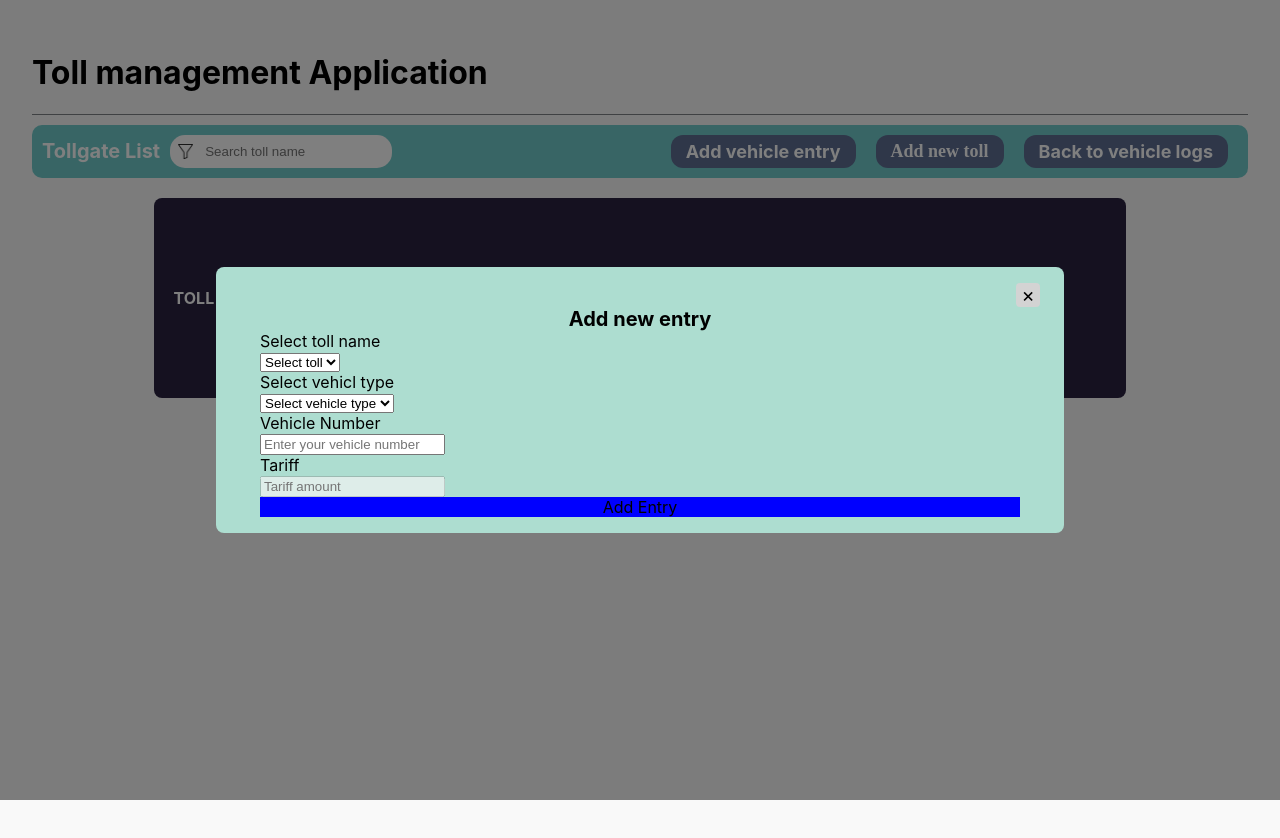
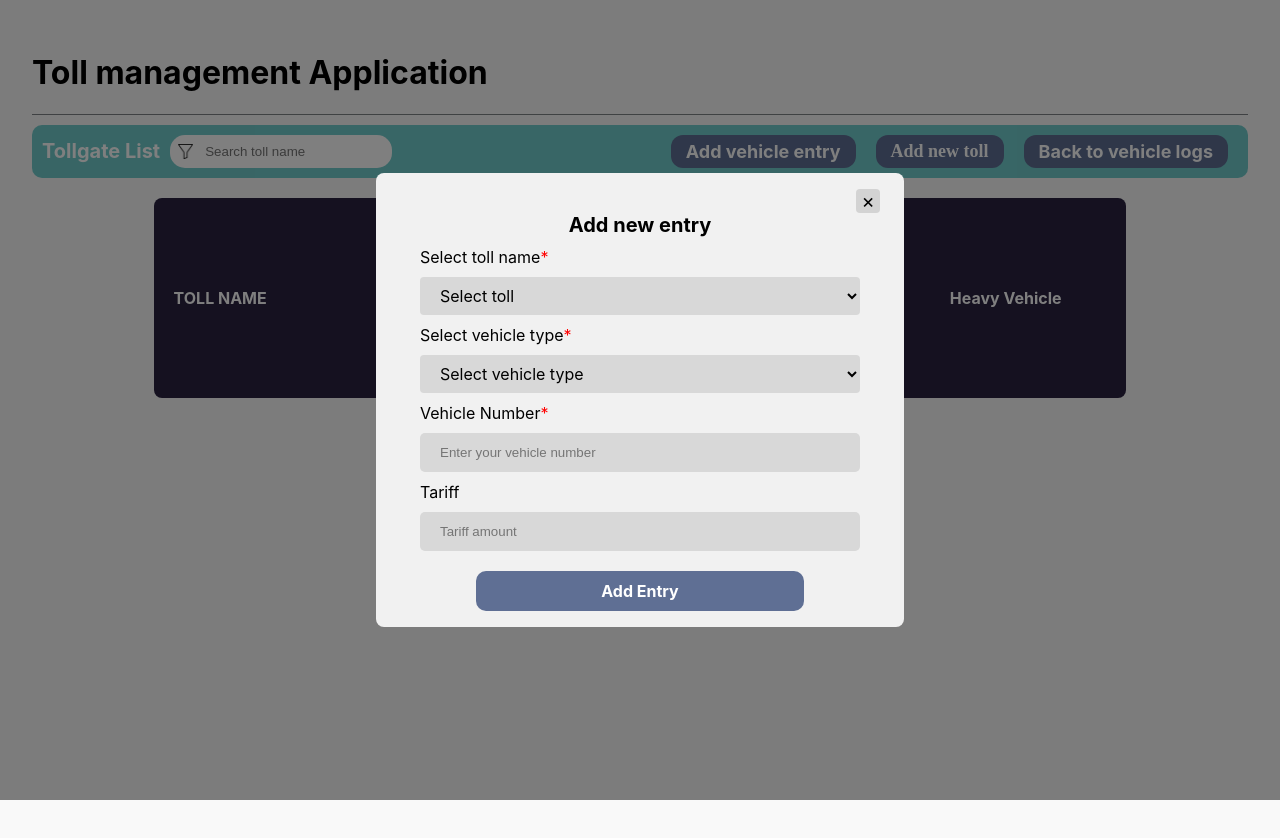
Before and after one commit to staticGuru/toll_management_system, a React (Create React App) app: page /toll_list in a window 1280 px wide. Both pictures are taken after a click on the element "Add vehicle entry". Shown: the top 838 px of the page. Built offline with nearby package versions, Linux system fonts and the light colour scheme.

Commit message:
add style in dropdown in css file

```diff
--- a/src/App.css
+++ b/src/App.css
@@ -105,14 +105,38 @@ tr:nth-child(even) {
   transform: scale(1.1);
   transition: visibility 0s linear 0.25s, opacity 0.25s 0s, transform 0.25s;
 }
+.toll-name {
+  width: 50%;
+  padding: 12px 20px;
+  /* margin: 8px 0; */
+  outline: none;
+  border: none;
+  box-sizing: border-box;
+  border-radius: 5px;
+  background-color: #d8d8d8;
+  font-size: 16px;
+  font-weight: 200;
+}
+.journey-fare {
+  padding: 5px;
+  width: 80%;
+  margin-left: 10px;
+  outline: none;
+  border: none;
+  justify-content: center;
+  align-items: center;
+  display: flex;
+  margin-top: 10px;
+  background-color: white;
+}
 .modal-content {
   position: absolute;
   top: 50%;
   left: 50%;
   transform: translate(-50%, -50%);
-  background-color: #adddd0;
+  background-color: #f1f1f1;
   padding: 1rem 1.5rem;
-  width: 50rem;
+  width: 30rem;
   height: auto;
   /* align-items: center; */
   display: flex;
@@ -129,6 +153,11 @@ tr:nth-child(even) {
   font-size: 20px;
   border-radius: 0.25rem;
   background-color: lightgray;
+}
+.popup-text {
+  font-size: 16px;
+  font-weight: 400;
+  margin-top: 10px;
 }
 .inner-content {
   float: left;
@@ -148,6 +177,7 @@ tr:nth-child(even) {
 }
 .required::after {
   content: "*";
+  color: red;
 }
 .modal-form {
   justify-content: center;
@@ -192,11 +222,39 @@ tr:nth-child(even) {
   border: none;
   border-bottom: 1px solid #ddd;
 }
-
+.input-number {
+  width: 100%;
+  padding: 12px 20px;
+  /* margin: 8px 0; */
+  outline: none;
+  border: none;
+  box-sizing: border-box;
+  border-radius: 5px;
+  background-color: #d8d8d8;
+}
 #myInput:focus {
   outline: 3px solid #ddd;
 }
+.select-dropdown {
+  /* styling */
+  background-color: #d8d8d8;
+  border: none;
+  border-radius: 4px;
+  outline: none;
+  display: inline-block;
+  font: inherit;
+  line-height: 1.5rem;
+  padding: 0.5em 3.5rem 0.5em 1em;
 
+  /* reset */
+
+  margin: 0;
+  -webkit-box-sizing: border-box;
+  -moz-box-sizing: border-box;
+  box-sizing: border-box;
+  /* -webkit-appearance: none;
+  -moz-appearance: none; */
+}
 .dropdown {
   position: relative;
   display: inline-block;
--- a/src/component.js/actionBar.js
+++ b/src/component.js/actionBar.js
@@ -204,7 +204,7 @@ function ActionBar(props) {
         </CustomButton>
         <div>
           <div className="modal">
-            <div className="modal-content">
+            <div className="modal-content" style={{width: addVehicleEntry?'30rem':'40rem'}}>
             <div>
               <span className="close-button">×</span>
               </div>
--- a/src/component.js/addToll.js
+++ b/src/component.js/addToll.js
@@ -32,7 +32,10 @@ function AddToll(props) {
     };
 
     props.addNewTollList([...props.tollList, details]);
-    localStorage.setItem('_tollList', JSON.stringify([...props.tollList, details]));
+    localStorage.setItem(
+      "_tollList",
+      JSON.stringify([...props.tollList, details])
+    );
     const inputs = document.querySelectorAll("input");
     inputs.forEach((input) => {
       input.value = "";
@@ -55,32 +58,45 @@ function AddToll(props) {
         width: "100%",
       }}
     >
+      <div
+        style={{ alignSelf: "center", fontWeight: "bold", fontSize: "20px" }}
+      >
+        Add new Toll
+      </div>
       <form action="" id="my_form">
-        <div class="required">Toll name</div>
+        <div class="required popup-text" style={{ marginBottom: "10px" }}>
+          Toll name
+        </div>
         <input
           type="text"
           id="toll_name"
+          className="toll-name"
           value={tollName}
           placeholder="Toll name"
           onChange={(e) => setTollName(e.target.value)}
         />
-        <div>
-          <div class="required">Vehicle fare details</div>
+        <div style={{ marginBottom: "20px" }}>
+          <div class="required popup-text">Vehicle fare details</div>
           {Object.keys(VehicleEntryEnum).map((key, index) => (
             <div
               key={index}
-              style={{ display: "flex", flexDirection: "row", flex: 1 }}
+              style={{
+                display: "flex",
+                flexDirection: "row",
+                flex: 1,
+                justifyContent: "center",
+                alignItems: "center",
+              }}
             >
               <div style={{ flex: 0.3 }}>
                 <DropDown
                   dropDownId={`faredropdown_${key}`}
                   options={[
                     { id: 0, label: "Select vehicle type" },
-                    ...Object.keys(VehicleEntryEnum)
-                      .map((key) => ({
-                        id: key,
-                        label: VehicleEntryEnum[key],
-                      })),
+                    ...Object.keys(VehicleEntryEnum).map((key) => ({
+                      id: key,
+                      label: VehicleEntryEnum[key],
+                    })),
                   ]}
                   onDropDownChange={(e) => changeFare(e)}
                 />
@@ -89,6 +105,7 @@ function AddToll(props) {
                 <input
                   id={`sinjry_${key}`}
                   type="number"
+                  className="journey-fare"
                   placeholder="Single journey"
                 />
               </div>
@@ -96,6 +113,7 @@ function AddToll(props) {
                 <input
                   id={`rtnjry_${key}`}
                   type="number"
+                  className="journey-fare"
                   placeholder="Return journey"
                 />
               </div>
@@ -104,15 +122,23 @@ function AddToll(props) {
         </div>
         <div
           style={{
-            backgroundColor: "blue",
+            marginTop: "10px",
+            backgroundColor: "#5F6F94",
+            cursor: "pointer",
+            width: "70%",
+            alignSelf: "center",
             textAlign: "center",
-            cursor: "pointer",
+            margin: "auto",
+            padding: "10px",
+            borderRadius: 10,
+            color: "white",
+            fontWeight: "bold",
           }}
           onClick={() => {
             submitDetails();
           }}
         >
-          add details
+          Add details
         </div>
       </form>
     </div>
--- a/src/component.js/addVehicle.js
+++ b/src/component.js/addVehicle.js
@@ -78,6 +78,7 @@ function AddVehicle(props) {
     }
   };
   return (
+
     <div
       style={{
         justifyContent: "center",
@@ -85,13 +86,16 @@ function AddVehicle(props) {
         textAlign: "center",
         paddingLeft: "20px",
         paddingRight: "20px",
+        // display: "flex",
+        // flexDirection: "column",
 
       }}
     >
       <div style={{textAlign: "center",fontWeight: "bold",fontSize: "20px"}}>Add new entry</div>
       <div style={{ textAlign: "left" }}>
-        <div>Select toll name</div>
+        <div className="popup-text required">Select toll name</div>
         <div>
+        <div style={{width: "100%"}}>
           <DropDown
             options={[
               { id: 0, label: "Select toll" },
@@ -103,7 +107,8 @@ function AddVehicle(props) {
             dropDownId={"selectToll"}
             onDropDownChange={(e) => setToll(e.target.value)}
           />
-          <div>Select vehicl type</div>
+          </div>
+          <div className="popup-text required">Select vehicle type</div>
           <div>
             <DropDown
               options={[
@@ -117,23 +122,25 @@ function AddVehicle(props) {
               onDropDownChange={(e) => setVehicleType(e.target.value)}
             />
           </div>
-          <div>Vehicle Number</div>
-          <div>
+          <div className="popup-text required">Vehicle Number</div>
+          <div style={{marginTop:'10px'}}>
             <input
               type="text"
               id="vehicleNumber"
+              className="input-number"
               value={vehicleNumber}
               onBlur={focusOut}
               placeholder="Enter your vehicle number"
               onChange={(e) => setVehicleNumber(e.target.value)}
             />
           </div>
-          <div>Tariff</div>
-          <div>
+          <div className="popup-text">Tariff</div>
+          <div style={{marginTop:'10px',marginBottom:'20px'}}>
             <input
               type="number"
               placeholder="Tariff amount"
               value={tariff}
+              className="input-number"
               disabled
               onChange={(e) => setTariff(e)}
               id="tariff"
@@ -142,7 +149,7 @@ function AddVehicle(props) {
         </div>
       </div>
       <div
-        style={{ backgroundColor: "blue", cursor: "pointer" }}
+        style={{marginTop:'10px', backgroundColor: "#5F6F94", cursor: "pointer",width:'70%',alignSelf:'center',margin:'auto',padding:'10px',borderRadius:10,color:'white',fontWeight:'bold' }}
         onClick={() => addEntryHandler()}
       >
         Add Entry
--- a/src/component.js/dropdown.js
+++ b/src/component.js/dropdown.js
@@ -2,11 +2,13 @@ import React from "react";
 
 function DropDown(props) {
   return (
-    <select id={props.dropDownId} onChange={(e)=>props.onDropDownChange(e)}>
+    <div style={{width:'100%',marginTop:'10px'}}>
+    <select className="select-dropdown" style={{width:'100%'}} id={props.dropDownId} onChange={(e)=>props.onDropDownChange(e)}>
       {props.options?.map((data, index) => (
         <option key={index} value={data.id}>{data.label}</option>
       ))}
     </select>
+    </div>
   );
 }
 
```
